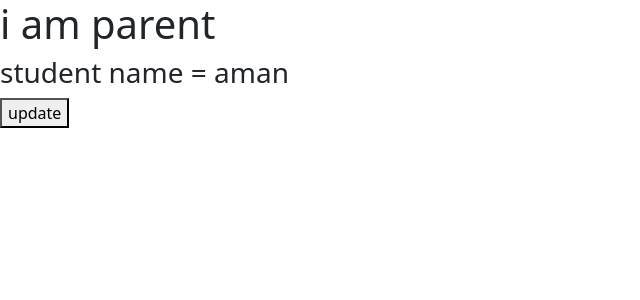
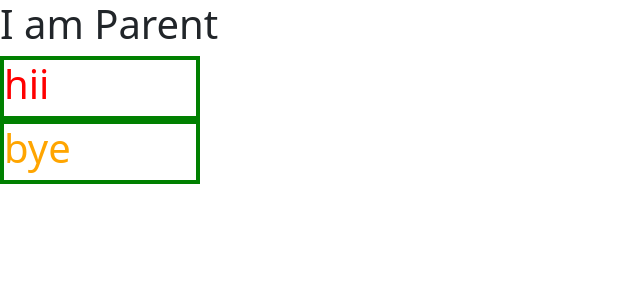
Before and after one commit to amanverma523590/recat-revise, a React (Vite) app in the folder my-project/: page / in a window 1280 px wide. Shown: the top 300 px of the page, without its empty margins (0-640 px from the left). Built offline with nearby package versions, Linux system fonts and the light colour scheme.

Commit message:
advance prop

```diff
--- a/my-project/src/Porp/Child.jsx
+++ b/my-project/src/Porp/Child.jsx
@@ -11,13 +11,22 @@
 //     )
 // }
 
-export function Child({name}){
+// export function Child({name}){
 
+//     console.log(name)
+//     return(
+//         <div>
+//             <h3>student name = {name}</h3>
+
+//         </div>
+//     )
+// }
+
+export function Child({name="_Blank_"}){
     console.log(name)
     return(
         <div>
-            <h3>student name = {name}</h3>
-
+            <h3>i am {name}</h3>
         </div>
     )
 }
--- a/my-project/src/Porp/Parent.jsx
+++ b/my-project/src/Porp/Parent.jsx
@@ -1,7 +1,4 @@
 // import { Child } from "./child"
-
-import { useState } from "react";
-import { Child } from "./child";
 
 
 
@@ -46,17 +43,36 @@ import { Child } from "./child";
 // }
 
 
+// export function Parent(){
+
+//     // let arr = ["aman","sanam","sahil","manish"]
+
+//     const[change,setChange] = useState('aman')
+
+//     return(
+//         <div>
+//            <h1>i am parent</h1>
+//              { change  && <Child name={change}/> }
+//              <button onClick={()=>setChange("sanam")}>update</button>
+//         </div>
+//     )
+// }
+
+
+
+import { Wraper } from "./Wrapper";
 export function Parent(){
 
-    // let arr = ["aman","sanam","sahil","manish"]
-
-    const[change,setChange] = useState('aman')
 
     return(
         <div>
-           <h1>i am parent</h1>
-             { change  && <Child name={change}/> }
-             <button onClick={()=>setChange("sanam")}>update</button>
+            <h1>I am Parent</h1>
+            <Wraper color="red">
+                <h1>hii</h1>
+            </Wraper>
+            <Wraper color="orange">
+                <h1>bye</h1>
+            </Wraper>
         </div>
     )
 }
--- /dev/null
+++ b/my-project/src/Porp/Wrapper.jsx
@@ -0,0 +1,10 @@
+
+
+export function Wraper({children,color}){
+    console.log(children)
+    return(
+        <div style={{color:color,border:"4px solid green", width:"200px"}}>
+            {children}
+        </div>
+    )
+}
```
